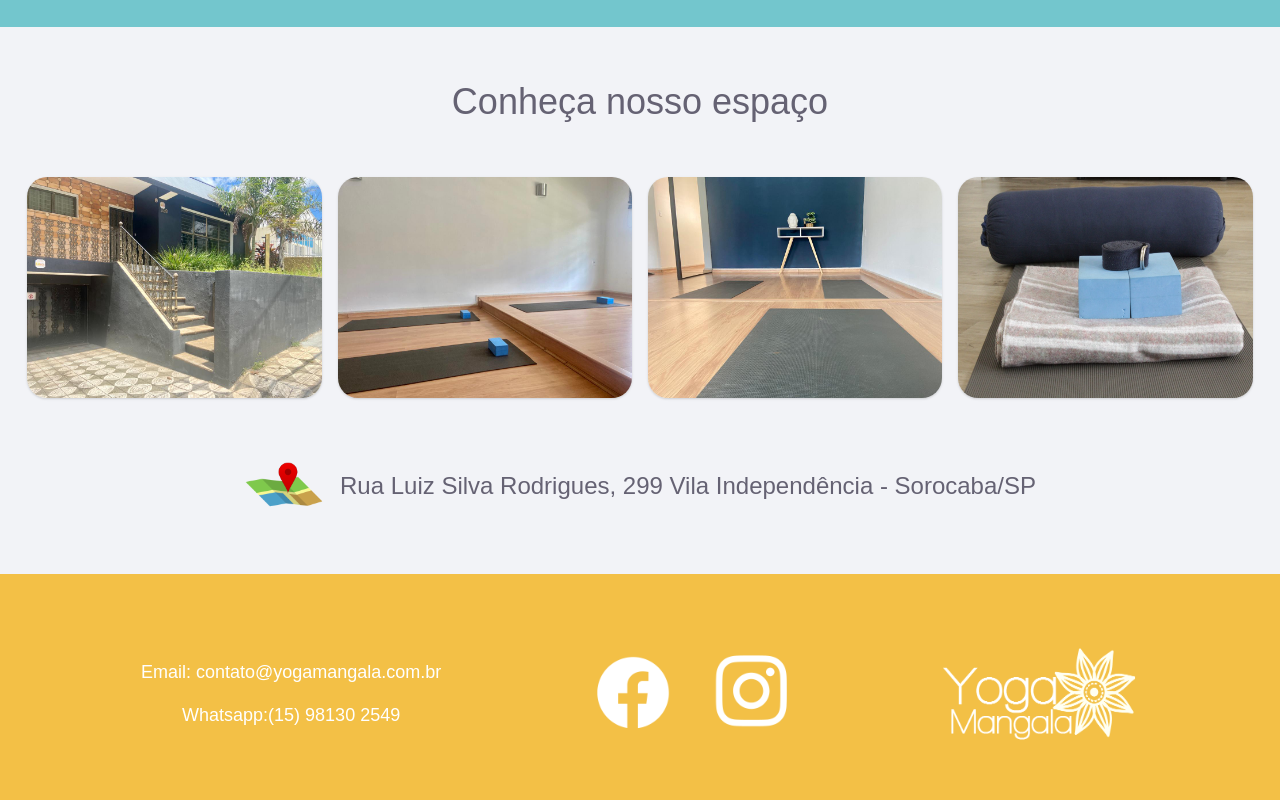
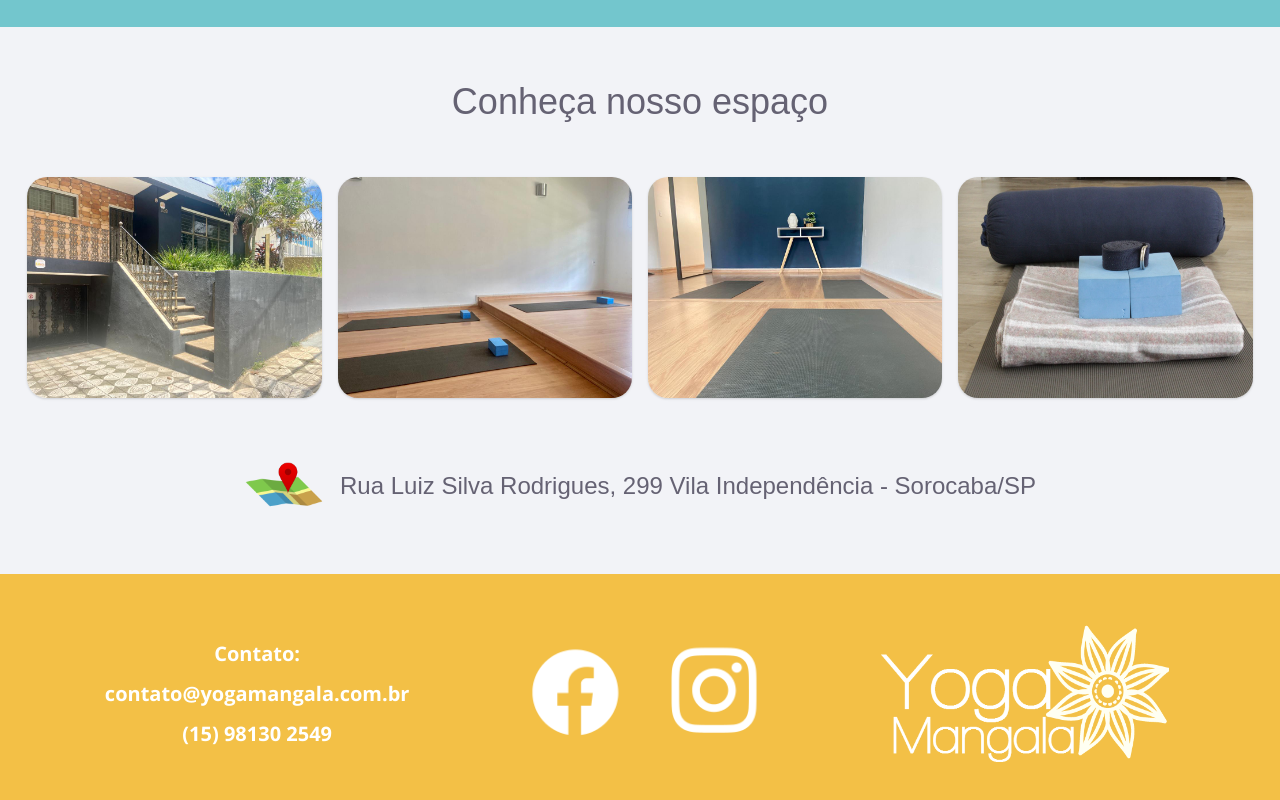
Before and after one commit to Rodrigo-Brezolin-Buquera/YGM-SPA, a React (Create React App) app: page / in a window 1280 px wide. Shown: the part 4337-5137 px from the top of the page. Built offline with nearby package versions, Linux system fonts and the light colour scheme.

Commit message:
melhora estilização footer

```diff
--- a/src/pages/mainPage/components/footer/Footer.js
+++ b/src/pages/mainPage/components/footer/Footer.js
@@ -1,4 +1,4 @@
-import { Text, Image, Link, Box } from "@chakra-ui/react"
+import { Text, Image, Link, Box, Heading } from "@chakra-ui/react"
 import { email, facebook, instagram, whatsapp } from "../../../../constants/texts/contactInformation"
 import White from "../../../../assets/logo/white.png"
 import FacebookWhite from "../../../../assets/socialMedia/FacebookWhite.png"
@@ -13,7 +13,6 @@ export const Footer = () => {
             display="flex"
             alignItems={"center"}
             justifyContent="space-evenly"
-
         >
 
             <Box
@@ -24,8 +23,9 @@ export const Footer = () => {
                 alignItems={"center"}
                 justifyContent="space-evenly"
             >
-                <Text color="white" fontSize="lg">Email: {email}</Text>
-                <Text color="white" fontSize="lg">Whatsapp:{whatsapp}</Text>
+                <Heading color="white" fontSize="xl"> Contato:</Heading>
+                <Heading color="white" fontSize="xl"> {email}</Heading>
+                <Heading color="white" fontSize="xl">{whatsapp}</Heading>
             </Box>
             <Box
                 h={"100%"}
@@ -34,10 +34,10 @@ export const Footer = () => {
                 alignItems={"center"}
                 justifyContent="center"
             >
-                <Link href={facebook}><Image src={FacebookWhite} boxSize="100px" alt="Facebook" /></Link>
-                <Link href={instagram}><Image src={InstagramWhite} boxSize="100px" alt="Instagram" /></Link>
+                <Link href={facebook}><Image src={FacebookWhite} boxSize="120px" alt="Facebook" /></Link>
+                <Link href={instagram}><Image src={InstagramWhite} boxSize="120px" alt="Instagram" /></Link>
             </Box>
-            <Image src={White} h='100px' w="200px" alt="Yoga Mangala Logo" />
+            <Image src={White} h='150px' w="300px" alt="Yoga Mangala Logo" />
         </Box>
     )
 }
```
